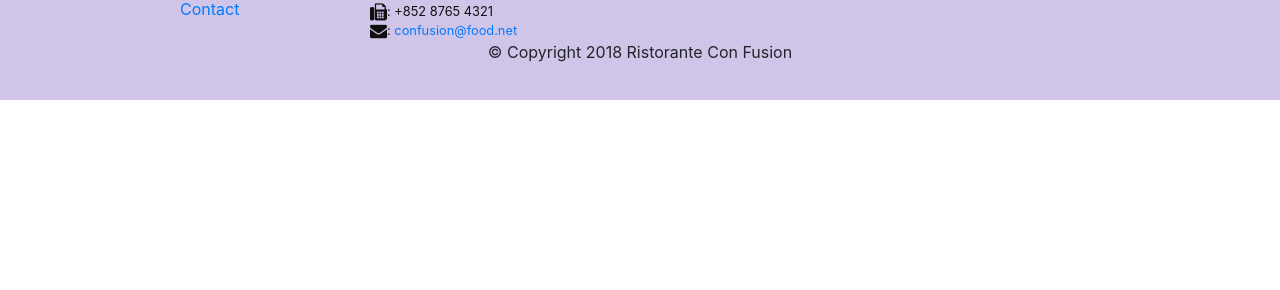
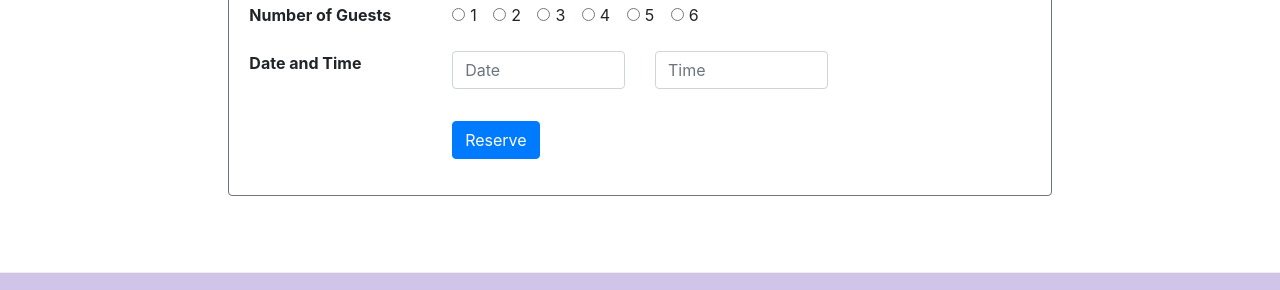
Before and after one commit to zma99/bootstrap-project, a website: page index.html in a window 1280 px wide. Shown: the part 1661-1951 px from the top of the page. Before the commit the page ends 1761 px from the top, so only its background shows below. Drawn offline with nearby package versions, Linux system fonts and the light colour scheme.

Commit message:
Asssignment 2

```diff
--- a/index.html
+++ b/index.html
@@ -43,6 +43,9 @@
                 <div class="col-12 col-sm align-self-center">
                     <img src="img/logo.png" class="img-fluid">
                 </div>
+                <div class="col-12 col-sm align-self-center">
+                    <a href="#reserveTable"><button type="button" class="btn btn-warning btn-lg">Reserve Table</button></a>
+                </div>
             </div>
         </div>
     </header>
@@ -57,7 +60,7 @@
                     <img class="d-flex mr-3 img-thumbnail align-self-center" src="img/uthappizza.png" alt="Uthappizza">
                     <div class="media-body">
                         <h2 class="mt-0">Uthappizza <span class="badge badge-danger">HOT</span> <span class=" badge badge-pill badge-secondary">$4.99</span></h2>
-                        <p>A unique combination of Indian Uthappam (pancake) and Italian pizza, topped with Cerignola olives, ripe vine cherry tomatoes, Vidalia onion, Guntur chillies and Buffalo Paneer.</p>
+                        <p class="d-none d-sm-block">A unique combination of Indian Uthappam (pancake) and Italian pizza, topped with Cerignola olives, ripe vine cherry tomatoes, Vidalia onion, Guntur chillies and Buffalo Paneer.</p>
                     </div>
                 </div>
             </div>
@@ -69,8 +72,13 @@
                 <h3>This Month's Promotions</h3>
             </div>
             <div class="col-12 col-sm col-md">
-                <h2>Weekend Grand Buffet</h2>
-                <p class="d-none d-sm-block">Featuring mouthwatering combinations with a choice of five different salads, six enticing appetizers, six main entrees and five choicest desserts. Free flowing bubbly and soft drinks. All for just $19.99 per person </p>
+                <div class="media">
+                    <div class="media-body">
+                        <h2 class="mt-0">Weekend Grand Buffet <span class="badge badge-danger">NEW</span></h2>
+                        <p class="d-none d-sm-block">Featuring mouthwatering combinations with a choice of five different salads, six enticing appetizers, six main entrees and five choicest desserts. Free flowing bubbly and soft drinks. All for just $19.99 per person </p>
+                    </div>
+                    <img class="d-flex mrl-3 img-thumbnail align-self-center" src="img/buffet.png" alt="Buffet">
+                </div>
             </div>
         </div>
 
@@ -87,6 +95,63 @@
                         <p class="d-none d-sm-block">Award winning three-star Michelin chef with wide International experience having worked closely with whos-who in the culinary world, he specializes in creating mouthwatering Indo-Italian fusion experiences. </p>
                     </div>
                 </div>
+            </div>
+        </div>
+    </div>
+
+    <div class="row row-content justify-content-center" id="reserveTable">
+        <div class="col-sm-8">
+            <div class="card border-secondary">
+                <form>
+                    <h3 class="card-header bg-warning text-white">
+                        Reserve a Table
+                    </h3>
+                    <div class="card-body">
+                        <dl class="row">
+                            <dt class="col-sm-3">Number of Guests</dt>
+                            <div class="col-sm">
+                                <dd class="form-check form-check-inline">
+                                    <input class="form-check-input" type="radio" name="radio1" id="radio1">
+                                    <label class="form-check-label" for="radio1">1</label>
+                                </dd>
+                                <dd class="form-check form-check-inline">
+                                    <input class="form-check-input" type="radio" name="radio2" id="radio2">
+                                    <label class="form-check-label" for="radio2">2</label>
+                                </dd>
+                                <dd class="form-check form-check-inline">
+                                    <input class="form-check-input" type="radio" name="radio3" id="radio3">
+                                    <label class="form-check-label" for="radio3">3</label>
+                                </dd>
+                                <dd class="form-check form-check-inline">
+                                    <input class="form-check-input" type="radio" name="radio4" id="radio4">
+                                    <label class="form-check-label" for="radio4">4</label>
+                                </dd>
+                                <dd class="form-check form-check-inline">
+                                    <input class="form-check-input" type="radio" name="radio5" id="radio5">
+                                    <label class="form-check-label" for="radio5">5</label>
+                                </dd>
+                                <dd class="form-check form-check-inline">
+                                    <input class="form-check-input" type="radio" name="radio6" id="radio6">
+                                    <label class="form-check-label" for="radio6">6</label>
+                                </dd>
+                            </div>
+                        </dl>
+                        <dl class="row">
+                            <dt class="col-sm-3">Date and Time</dt>
+                            <dd class="form-group form-group-inline col-sm-3">
+                                <input type="text" class="form-control" id="dateid" name="dateid" placeholder="Date">
+                            </dd>
+                            <dd class="form-group form-group-inline col-sm-3">
+                                <input type="text" class="form-control" id="timeid" name="timeid" placeholder="Time">
+                            </dd>
+                        </dl>
+                        <dl class="row">
+                            <div class="col-sm-3 offset-sm-3">
+                                <button type="submit" class="btn btn-primary">Reserve</button>
+                            </div>
+                        </dl>
+                    </div>
+                </form>
             </div>
         </div>
     </div>
```
